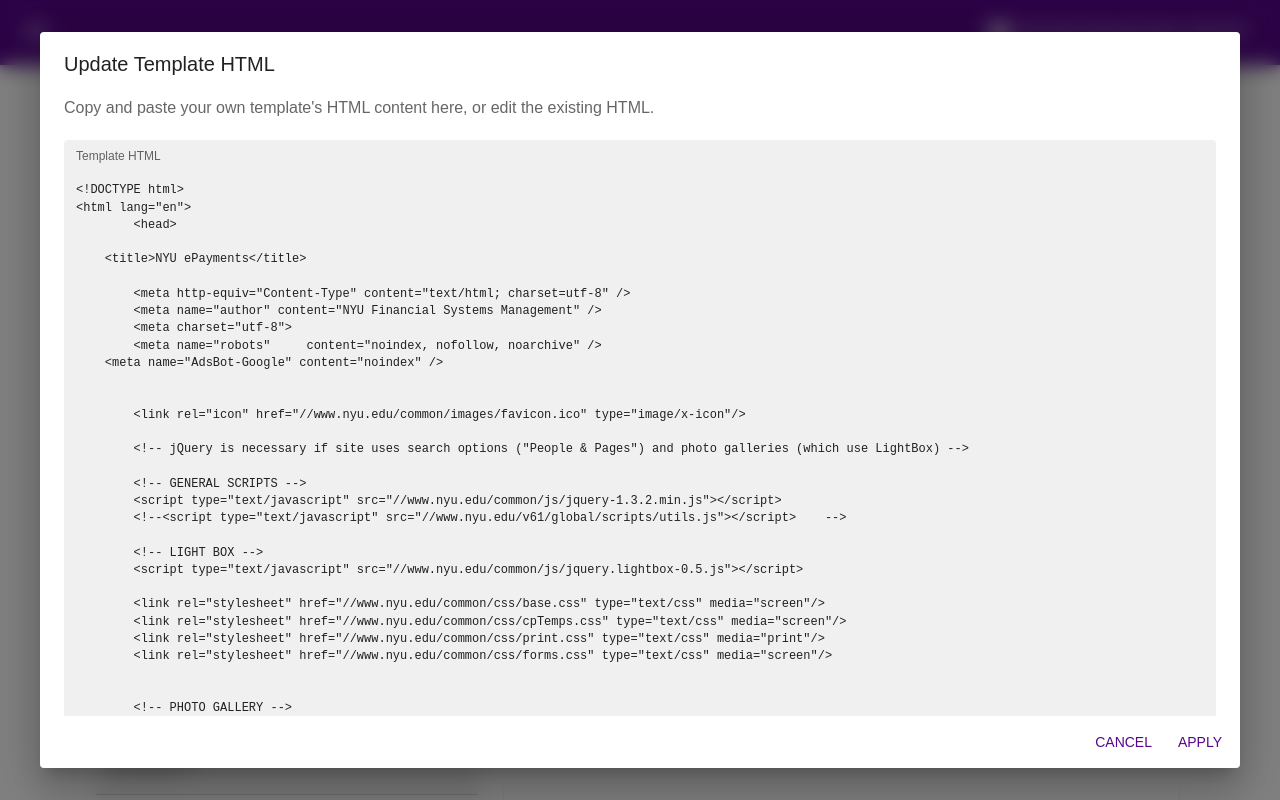
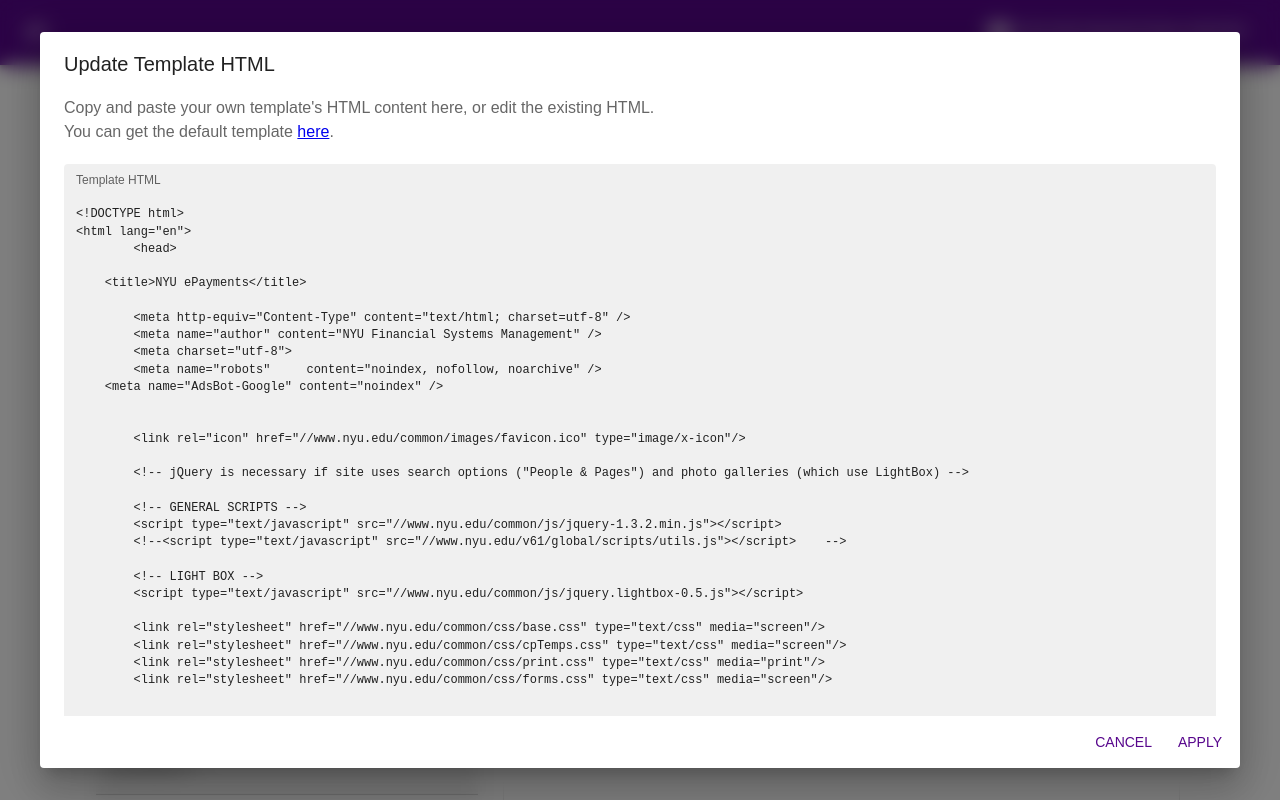
Before and after one commit to rogerli2020/nyu-merchant-payment-page-generator, a React (Create React App) app: page / in a window 1280 px wide. Both pictures are taken after a click on the button "EDIT TEMPLATE". Shown: the top 800 px of the page. Built offline with nearby package versions, Linux system fonts and the light colour scheme.

Commit message:
more verbiage for dialogue

```diff
--- a/src/components/TemplateEditDialog.tsx
+++ b/src/components/TemplateEditDialog.tsx
@@ -12,6 +12,9 @@ import { setTemplate } from '../redux/actions/templateActions';
 export default function TemplateEditDialog() {
   const dispatch = useDispatch();
   const templateState = useSelector((state: any) => state.template);
+
+  const basePath = process.env.PUBLIC_URL || '';
+  const defaultTemplateURL = `${basePath}/html_template/homepage.html`;
 
   const [open, setOpen] = React.useState(false);
 
@@ -51,7 +54,8 @@ export default function TemplateEditDialog() {
         <DialogTitle>Update Template HTML</DialogTitle>
         <DialogContent>
           <DialogContentText>
-            Copy and paste your own template's HTML content here, or edit the existing HTML.
+            Copy and paste your own template's HTML content here, or edit the existing HTML.<br/>
+            You can get the default template <a href={defaultTemplateURL}>here</a>.
           </DialogContentText>
           <br/>
           <TextField
```
